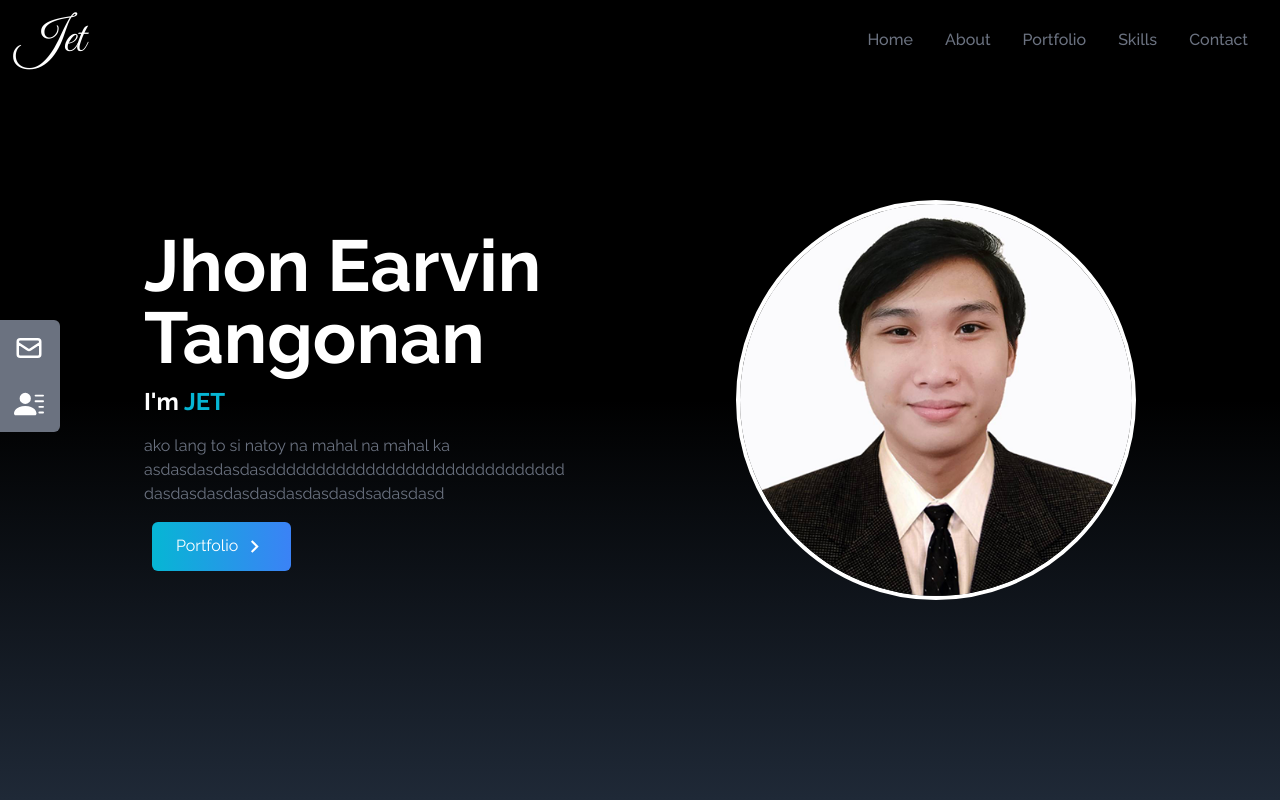
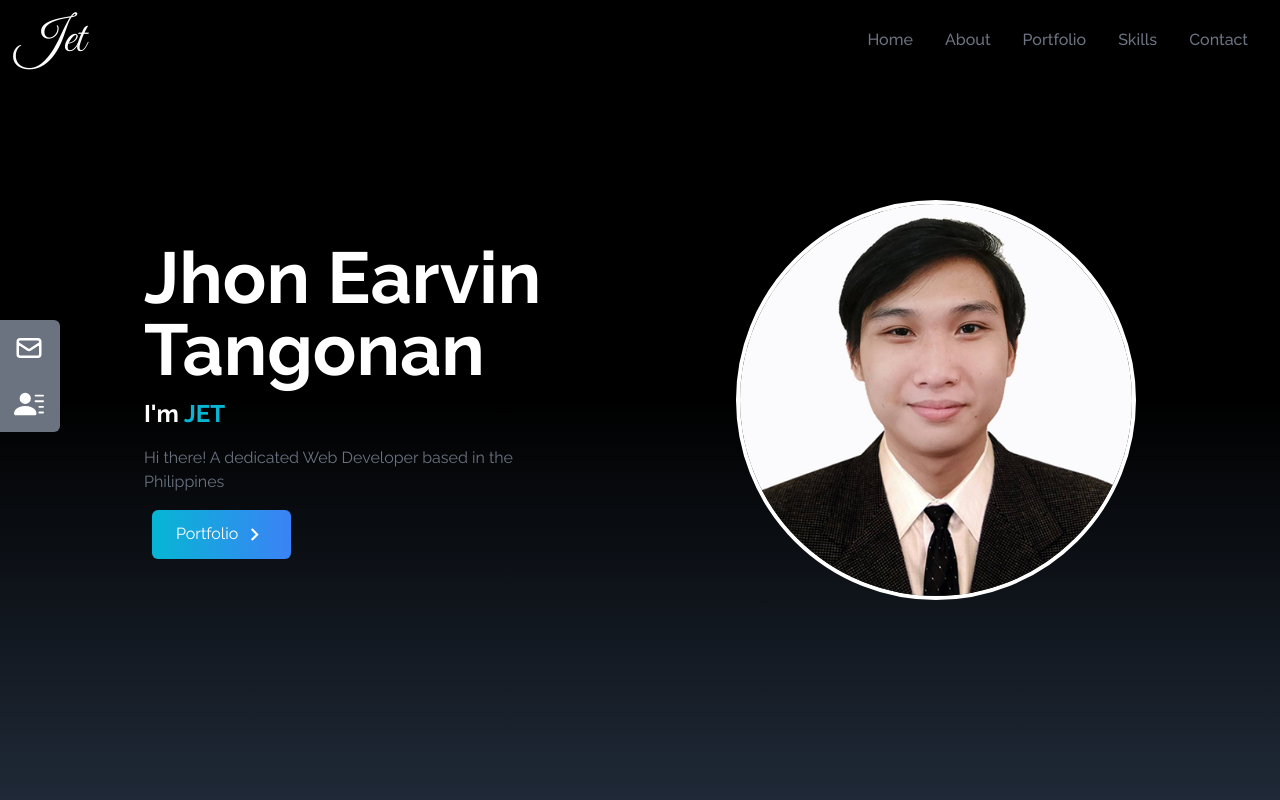
Before and after one commit to jetsilog/my-portfolio, a React (Create React App) app: page / in a window 1280 px wide. Shown: the top 800 px of the page. Built offline with nearby package versions, Linux system fonts and the light colour scheme.

Commit message:
palit lang ng home

```diff
--- a/src/components/Home.jsx
+++ b/src/components/Home.jsx
@@ -25,9 +25,7 @@ const Home = () => {
             <span className="text-cyan-500">{text}</span>
           </h4>
           <p className="text-gray-500 py-4 max-w-md">
-            ako lang to si natoy na mahal na mahal ka
-            asdasdasdasdasdddddddddddddddddddddddddddddd
-            dasdasdasdasdasdasdasdasdsadasdasd
+            Hi there! A dedicated Web Developer based in the Philippines
           </p>
           <div>
             <Link
```
